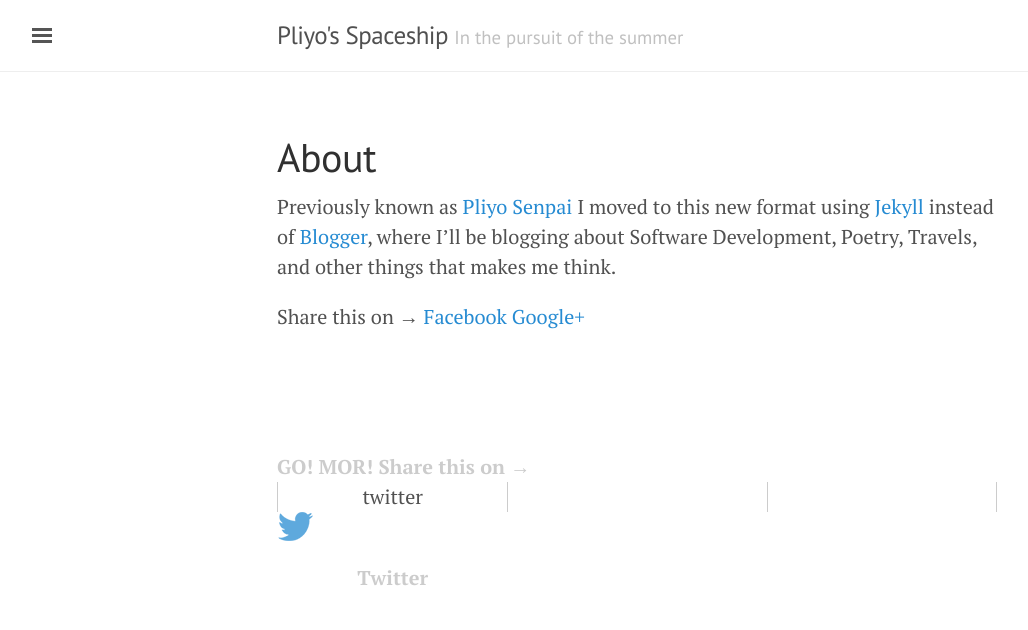
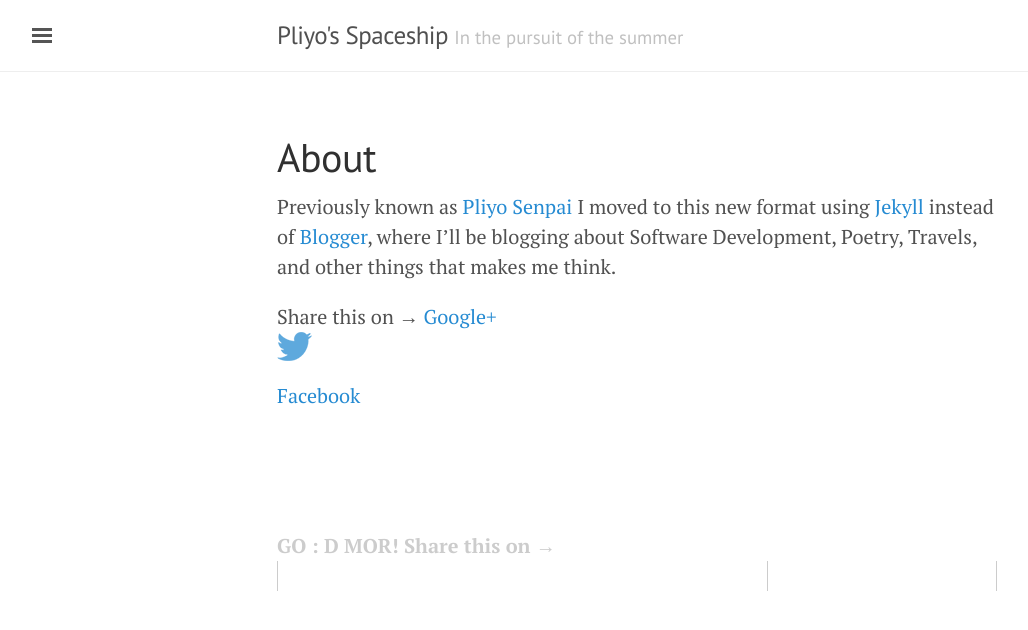
Before and after one commit to pliyo/first-try-githubpages, a Jekyll site: the page built from about.md, in a window 1280 px wide. Shown: the top 630 px of the page, without its empty margins (3-1031 px from the left). Built offline with Jekyll 4.4.1, drawn with Linux system fonts in a browser that asks for light colours.

Commit message:
Adding Twitter

```diff
--- a/_includes/share-page.html
+++ b/_includes/share-page.html
@@ -1,17 +1,15 @@
 <div class="custom-social-buttons">
     Share this on &rarr;
+    <a href="https://plus.google.com/share?url={{ site.url }}{{ page.url }}" rel="nofollow" target="_blank" title="Share on Google+">Google+</a>
+    <a href="https://twitter.com/intent/tweet?text={{ page.title }}&url={{ site.url }}{{ page.url }}&via={{ site.twitter_username }}&related={{ site.twitter_username }}" rel="nofollow" target="_blank" title="Share on Twitter" >
+    <img src="/images/twitter.png" alt="twitter" style="width:width;height:height;">
+    </a>
+
     <a href="https://facebook.com/sharer.php?u={{ site.url }}{{ page.url }}" rel="nofollow" target="_blank" title="Share on Facebook">Facebook</a>
-    <a href="https://plus.google.com/share?url={{ site.url }}{{ page.url }}" rel="nofollow" target="_blank" title="Share on Google+">Google+</a>
 </div>
 <div class="custom-social-buttons">
 	<div class="share-buttons-label">
-		<span>GO! MOR! Share this on &rarr;</span>
-	</div>
-	<div class="custom-social-button twitter">
-        twitter
-        <img src="/images/twitter.png" alt="twitter" style="width:width;height:height;">
-
-        <a id="twitter-link" href="https://twitter.com/intent/tweet?text={{ page.title }}&url={{ site.url }}{{ page.url }}&via={{ site.twitter_username }}&related={{ site.twitter_username }}" rel="nofollow" target="_blank" title="Share on Twitter" src="/images/twitter.png">Twitter</a>
+		<span>GO : D MOR! Share this on &rarr;</span>
 	</div>
 	<div class="custom-social-button linkedin">
 		<a id="linkedin-link" href="#"><i class="socicon-linkedin"></i></a>
```
